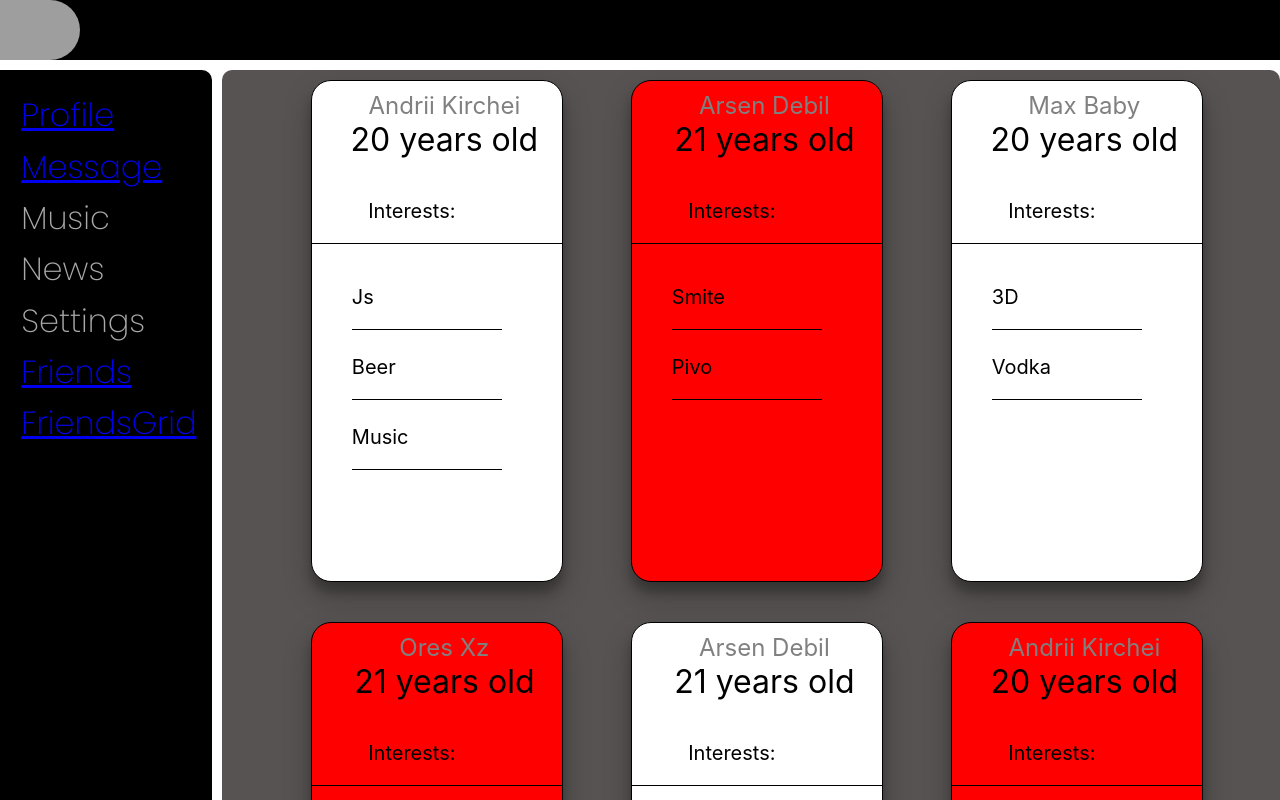
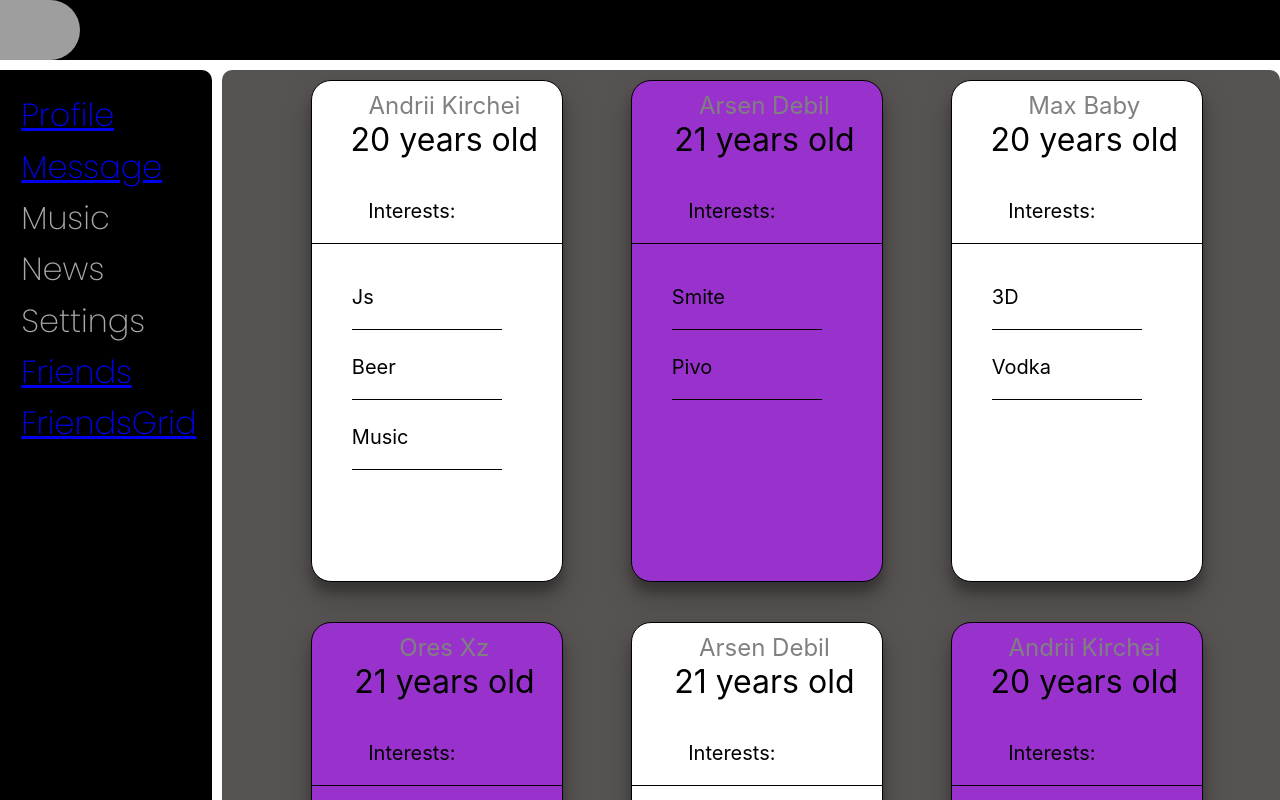
Before and after one commit to Kenobich/react-learn, a React (Create React App) app: page /friendsGrid in a window 1280 px wide. Shown: the top 800 px of the page. Built offline with nearby package versions, Linux system fonts and the light colour scheme; grey boxes are pictures that could not be loaded.

Commit message:
new style FriendsGrid

```diff
--- a/src/components/Friends/FriendsListGrid/FriendsListGrid.module.css
+++ b/src/components/Friends/FriendsListGrid/FriendsListGrid.module.css
@@ -17,7 +17,7 @@
   background-color: white;
 }
 .card:nth-child(even) {
-  background-color: red;
+  background-color: darkorchid;
 }
 .card:nth-last-child(-n + 2) {
   margin-right: 280px;
```
